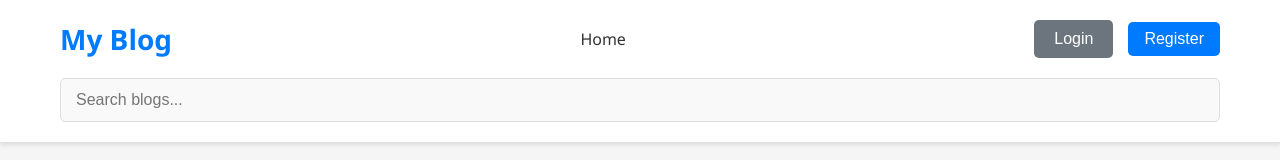
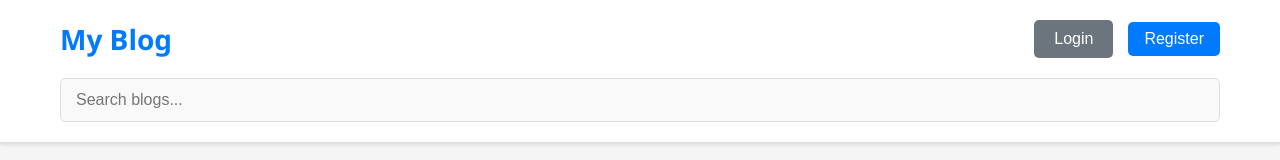
Before and after one commit to ranasudhirpratapsingh-bot/myblogs, a React (Create React App) app in the folder frontend/: page /create in a window 1280 px wide. Shown: the top 160 px of the page. Built offline with nearby package versions, Linux system fonts and the light colour scheme.

Commit message:
removed home label

```diff
--- a/frontend/src/components/Header.js
+++ b/frontend/src/components/Header.js
@@ -45,7 +45,6 @@ const Header = ({ onSearch }) => {
           <h1>My Blog</h1>
         </Link>
         <nav className="nav-menu">
-          <Link to="/" className="nav-link">Home</Link>
           {user && (
             <Link to="/create" className="nav-link btn btn-nav-primary">
               Write Blog
```
